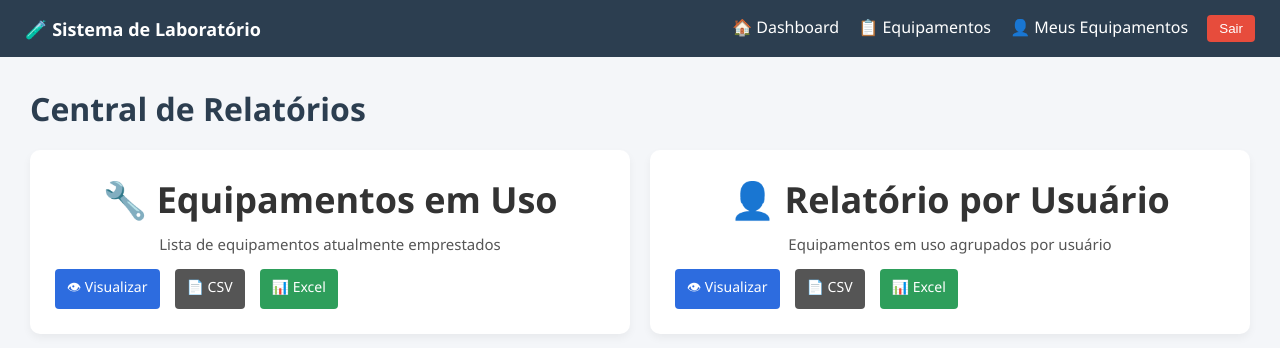
After one commit to henry-marcondes/lab_system, a Django app: page /relatorios/ in a window 1280 px wide. The commit adds this page. Shown: the top 348 px of the page. Run offline with Django 5.2, Linux system fonts and the light colour scheme.

Commit message:
Incluido relatorios de uso de quipamentos

```diff
--- a/equipamentos/urls.py
+++ b/equipamentos/urls.py
@@ -14,5 +14,14 @@ urlpatterns = [
     path("relatorios/manutencao/",views.relatorio_manutencao,name="relatorio_manutencao"),
     path("relatorios/manutencao/csv/",views.relatorio_manutencao_csv,name="relatorio_manutencao_csv"),
     path("relatorios/manutencao/excel/",views.relatorio_manutencao_excel,name="relatorio_manutencao_excel"),
-
+    # home relatórios
+    path("relatorios/",views.relatorios_home,name="relatorios_home"),
+    # equipamentos em uso
+    path("relatorios/em-uso/",views.relatorio_em_uso,name="relatorio_em_uso"),
+    path("relatorios/em-uso/csv/",views.relatorio_em_uso_csv,name="relatorio_em_uso_csv"),
+    path("relatorios/em-uso/excel/",views.relatorio_em_uso_excel,name="relatorio_em_uso_excel"),
+    # por usuário
+    path("relatorios/por-usuario/",views.relatorio_por_usuario,name="relatorio_por_usuario"),
+    path("relatorios/por-usuario/csv/",views.relatorio_por_usuario_csv,name="relatorio_por_usuario_csv"),
+    path("relatorios/por-usuario/excel/",views.relatorio_por_usuario_excel,name="relatorio_por_usuario_excel"),
 ]
--- a/equipamentos/views.py
+++ b/equipamentos/views.py
@@ -198,6 +198,7 @@ def relatorio_manutencao(request):
 
 
 def relatorio_manutencao_csv(request):
+
     equipamentos = Equipamento.objects.filter(status='manutencao')
 
     response = HttpResponse(content_type="text/csv")
@@ -219,8 +220,8 @@ def relatorio_manutencao_csv(request):
 
     return response
 
+def relatorio_manutencao_excel(request):
 
-def relatorio_manutencao_excel(request):
     equipamentos = Equipamento.objects.filter(status='manutencao')
 
     wb = Workbook()
@@ -250,3 +251,144 @@ def relatorio_manutencao_excel(request):
 
     wb.save(response)
     return response
+
+def relatorio_em_uso(request):
+    usos = UsoEquipamento.objects.filter(
+       data_devolucao__isnull=True
+    ).select_related('equipamento', 'usuario')
+    return render(request, "equipamentos/relatorio_em_uso.html", {"usos": usos})
+
+def relatorio_em_uso_csv(request):
+    usos = UsoEquipamento.objects.filter(data_devolucao__isnull=True).select_related('equipamento', 'usuario')
+
+    response = HttpResponse(content_type="text/csv")
+    response["Content-Disposition"] = (
+        'attachment; filename="relatorio_em_uso.csv"'
+    )
+
+    writer = csv.writer(response)
+    writer.writerow([
+        "Equipamento", "Tipo","Usuário", "Data de Retirada"
+    ])
+
+    for uso in usos:
+        writer.writerow([
+            uso.equipamento.nome,
+            uso.equipamento.tipo,
+            uso.usuario.username,
+            uso.data_retirada.strftime("%Y-%m-%d %H:%M:%S")
+        ])
+
+    return response
+
+def relatorio_em_uso_excel(request):
+    usos = UsoEquipamento.objects.filter(data_devolucao__isnull=True).select_related('equipamento', 'usuario')
+
+    wb = Workbook()
+    ws = wb.active
+    ws.title = "Em Uso"
+
+    ws.append([
+        "Equipamento", "Tipo","Usuário", "Data de Retirada"
+    ])
+
+    for uso in usos:
+        ws.append([
+            uso.equipamento.nome,
+            uso.equipamento.tipo,
+            uso.usuario.username,
+            uso.data_retirada.strftime("%Y-%m-%d %H:%M:%S")
+        ])
+
+    response = HttpResponse(
+        content_type=(
+            "application/vnd.openxmlformats-officedocument."
+            "spreadsheetml.sheet"
+        )
+    )
+    response["Content-Disposition"] = (
+        'attachment; filename="relatorio_em_uso.xlsx"'
+    )
+
+    wb.save(response)
+    return response
+
+def relatorio_por_usuario(request):
+    usos = UsoEquipamento.objects.filter(
+        data_devolucao__isnull=True
+    ).select_related("equipamento", "usuario")
+
+    return render(
+        request,
+        "equipamentos/relatorio_por_usuario.html",
+        {"usos": usos}
+    )
+
+def relatorios_home(request):
+    return render(request, "relatorios/home.html")
+
+def relatorio_por_usuario_csv(request):
+    response = HttpResponse(content_type="text/csv")
+    response["Content-Disposition"] = (
+        'attachment; filename="relatorio_por_usuario.csv"'
+    )
+
+    writer = csv.writer(response)
+    writer.writerow([
+        "Usuário",
+        "Equipamento",
+        "Data de Retirada"
+    ])
+
+    usos = UsoEquipamento.objects.select_related(
+        "usuario",
+        "equipamento"
+    )
+
+    for uso in usos:
+        writer.writerow([
+            uso.usuario.username,
+            uso.equipamento.nome,
+            uso.data_retirada.strftime("%d/%m/%Y %H:%M")
+        ])
+
+    return response
+
+def relatorio_por_usuario_excel(request):
+    wb = Workbook()
+    ws = wb.active
+    ws.title = "Relatório por Usuário"
+
+    # Cabeçalhos
+    ws.append([
+        "Usuário",
+        "Equipamento",
+        "Data de Retirada",
+        "Data de Devolução"
+    ])
+
+    usos = UsoEquipamento.objects.select_related(
+        "usuario",
+        "equipamento"
+    )
+
+    for uso in usos:
+        ws.append([
+            uso.usuario.username,
+            uso.equipamento.nome,
+            uso.data_retirada.strftime("%d/%m/%Y %H:%M"),
+            uso.data_devolucao.strftime("%d/%m/%Y %H:%M")
+            if uso.data_devolucao else "Em uso"
+        ])
+
+    response = HttpResponse(
+        content_type=(
+            "application/vnd.openxmlformats-officedocument.spreadsheetml.sheet"
+        )
+    )
+    response[
+        "Content-Disposition"
+    ] = 'attachment; filename="relatorio_por_usuario.xlsx"'
+
+    wb.save(response)
+    return response
--- a/static/css/style.css
+++ b/static/css/style.css
@@ -216,3 +216,31 @@ a:hover {
 .card.uso { border-top: 5px solid #2980b9; }
 .card.manutencao { border-top: 5px solid #f39c12; }
 .card.meus { border-top: 5px solid #8e44ad; }
+
+.relatorios-grid {
+    display: grid;
+    grid-template-columns: repeat(auto-fit, minmax(280px, 1fr));
+    gap: 20px;
+}
+
+.acoes {
+    display: flex;
+    gap: 10px;
+    margin-top: 15px;
+}
+
+.btn {
+    padding: 8px 12px;
+    background: #2d6cdf;
+    color: white;
+    text-decoration: none;
+    border-radius: 4px;
+}
+
+.btn.secondary {
+    background: #555;
+}
+
+.btn.success {
+    background: #2e9e5b;
+}
--- /dev/null
+++ b/templates/relatorios/home.html
@@ -0,0 +1,44 @@
+{% extends "base.html" %}
+{% block title %}Relatórios{% endblock %}
+
+{% block content %}
+<h1>Central de Relatórios</h1>
+
+<div class="relatorios-grid">
+
+    <div class="card">
+        <h2>🔧 Equipamentos em Uso</h2>
+        <p>Lista de equipamentos atualmente emprestados</p>
+
+        <div class="acoes">
+            <a href="{% url 'relatorio_em_uso' %}" class="btn">
+                👁 Visualizar
+            </a>
+            <a href="{% url 'relatorio_em_uso_csv' %}" class="btn secondary">
+                📄 CSV
+            </a>
+            <a href="{% url 'relatorio_em_uso_excel' %}" class="btn success">
+                📊 Excel
+            </a>
+        </div>
+    </div>
+
+    <div class="card">
+        <h2>👤 Relatório por Usuário</h2>
+        <p>Equipamentos em uso agrupados por usuário</p>
+
+        <div class="acoes">
+            <a href="{% url 'relatorio_por_usuario' %}" class="btn">
+                👁 Visualizar
+            </a>
+            <a href="{% url 'relatorio_por_usuario_csv' %}" class="btn secondary">
+                📄 CSV
+            </a>
+            <a href="{% url 'relatorio_por_usuario_excel' %}" class="btn success">
+                📊 Excel
+            </a>
+        </div>
+    </div>
+
+</div>
+{% endblock %}
```
Also changed, not shown: equipamentos/templates/equipamentos/dashboard.html (+8 -0 lines), equipamentos/templates/equipamentos/relatorio_em_uso.html (added, +37 -0 lines), equipamentos/templates/equipamentos/relatorio_por_usuario.html (added, +26 -0 lines), leiame.txt (added, +17 -0 lines), 1 other file.
